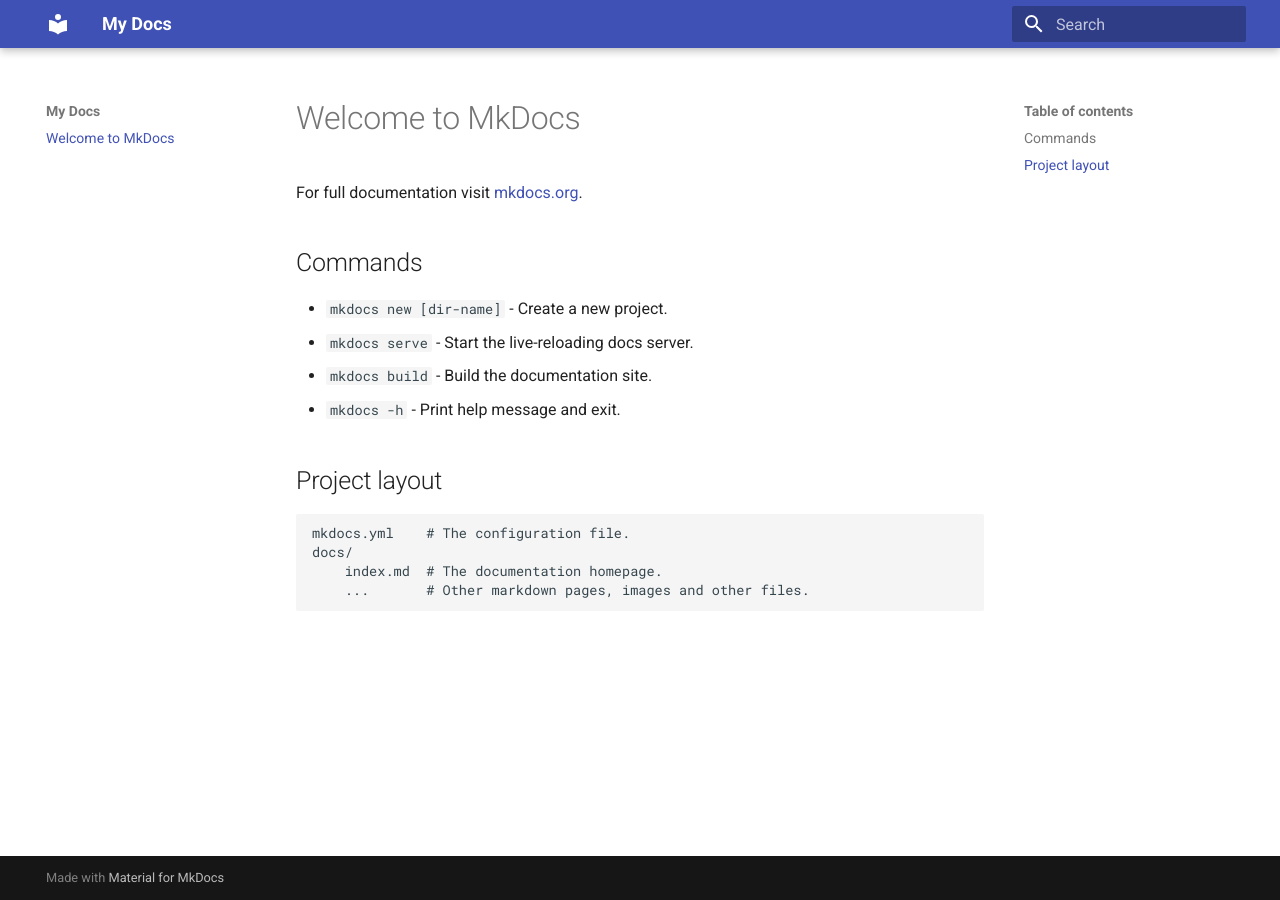
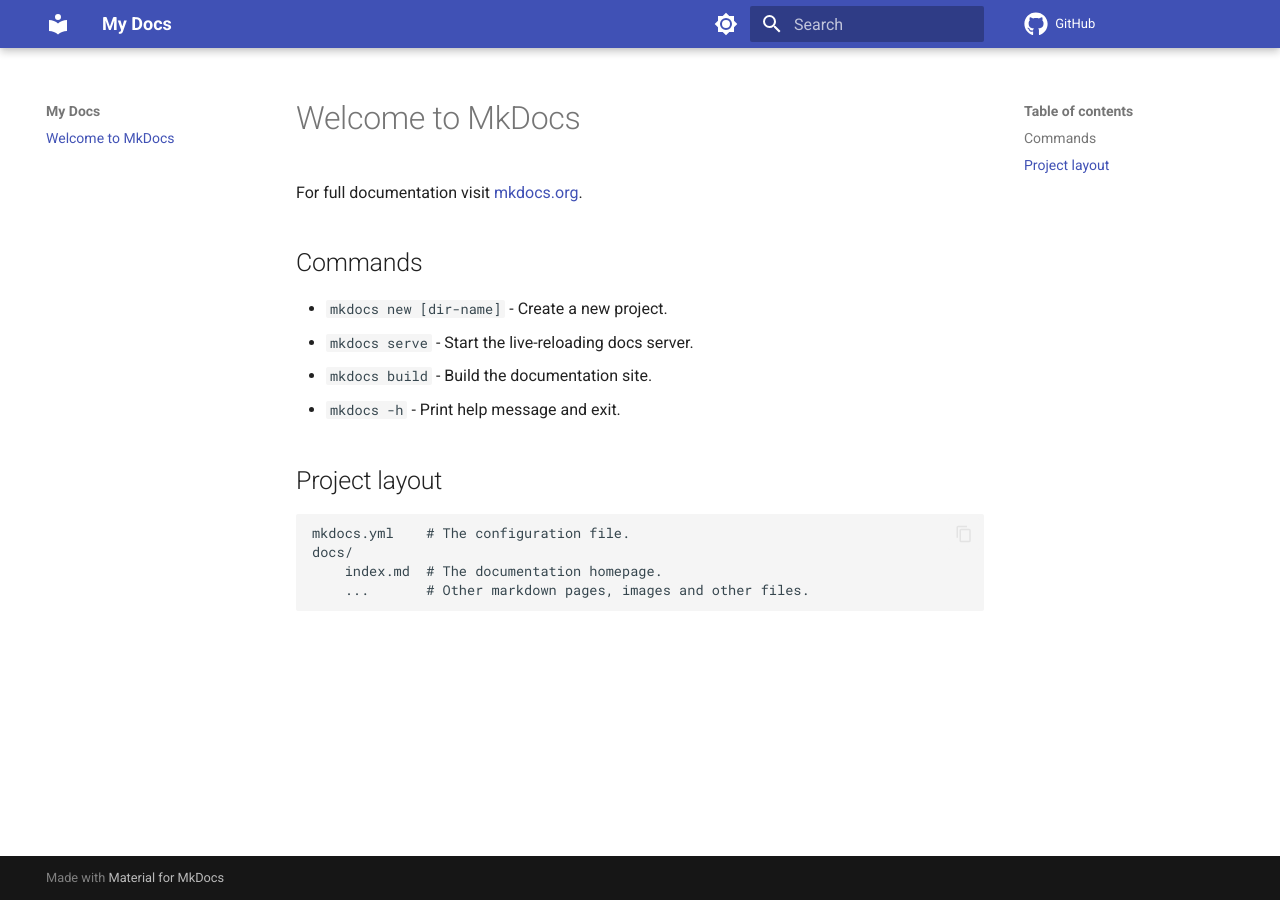
Before and after one commit to Kevinovitz/cyber-security-megathread, an MkDocs documentation site: the page built from docs/index.md, in a window 1280 px wide. Built offline with MkDocs 1.6.1 and Material for MkDocs 9.7.7, drawn with Linux system fonts in a browser that asks for light colours; comment, search, counter and statistics services are not loaded.

```diff
--- a/mkdocs.yml
+++ b/mkdocs.yml
@@ -1,3 +1,57 @@
 site_name: My Docs
+site_description: 'My personally curated repository dedicated to provide useful tools, methods, commands, websites, etc. regarding all things cyber. '
+site_url: https://kevinovitz.github.io/cyber-security-megathread
+
+# copyright: © 2016 PATT
+# logo: 'images/site_logo.png'
+# favicon: 'images/favicon.png'
+
 theme:
   name: material
+  icon:
+    repo: fontawesome/brands/github
+  palette:
+    # Palette toggle for light mode
+    - media: "(prefers-color-scheme: light)"
+      scheme: default
+      toggle:
+        icon: material/brightness-7
+        name: Switch to dark mode
+
+    # Palette toggle for dark mode
+    - media: "(prefers-color-scheme: dark)"
+      scheme: slate
+      toggle:
+        icon: material/brightness-4
+        name: Switch to light mode
+
+  features:
+    - content.code.copy
+    - navigation.tracking
+    - navigation.top
+    # - toc.integrate
+    # - navigation.path
+
+markdown_extensions:
+  - tables
+  - attr_list
+  - admonition
+  - def_list
+  - pymdownx.details
+  - pymdownx.superfences
+  - pymdownx.snippets
+  - pymdownx.inlinehilite
+  - pymdownx.highlight:
+      anchor_linenums: true
+  - pymdownx.tasklist:
+      custom_checkbox: true
+  - pymdownx.emoji:
+      emoji_index: !!python/name:material.extensions.emoji.twemoji
+      emoji_generator: !!python/name:material.extensions.emoji.to_svg
+
+repo_url: https://github.com/Kevinovitz/cyber-security-megathread
+edit_uri: edit/master/
+plugins:
+  - search
+  - git-revision-date-localized
+  - social
```
